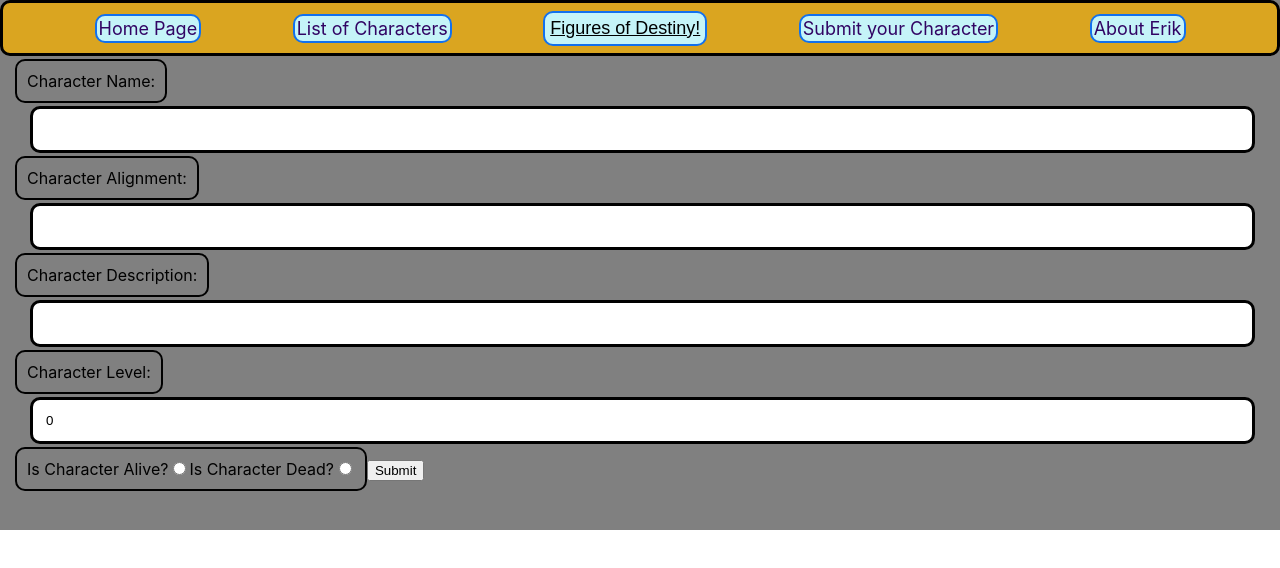
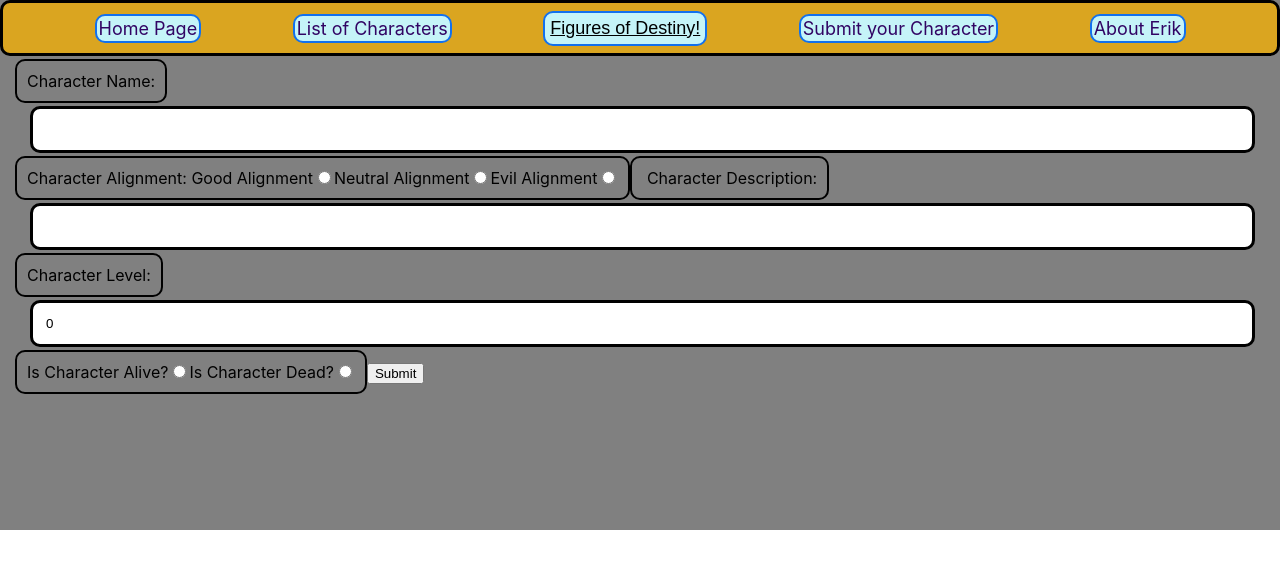
Before and after one commit to Morriden/characters-react, a React (Create React App) app: page /adminpage in a window 1280 px wide. Shown: the top 568 px of the page. Built offline with nearby package versions, Linux system fonts and the light colour scheme.

Commit message:
completed form redo on adminpage

```diff
--- a/src/AdminPage.js
+++ b/src/AdminPage.js
@@ -45,8 +45,14 @@ export default class AdminPage extends Component {
                         <label className="label-input"> Character Name: </label>
                         <input className="admin-page-input" onChange={this.handleChange} value={this.state.name} name="name" />
 
-                        <label className="label-input"> Character Alignment: </label>
-                        <input className="admin-page-input" onChange={this.handleChange} value={this.state.alignment} name="alignment"/>
+                        <label className="label-input"> Character Alignment:
+                            Good Alignment
+                            <input onChange={this.handleChange} type="radio" value="1" name="alignment"/>
+                            Neutral Alignment
+                            <input onChange={this.handleChange} type="radio" value="2" name="alignment"/>
+                            Evil Alignment
+                            <input onChange={this.handleChange} type="radio" value="3" name="alignment"/>
+                        </label>
 
                         <label className="label-input"> Character Description:</label>
                         <input className="admin-page-input" onChange={this.handleChange} value={this.state.description} name="description"/>
```
